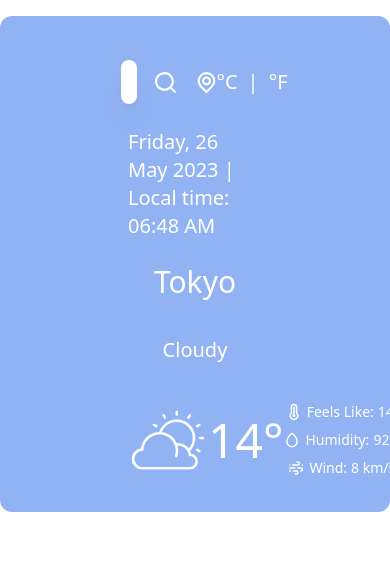
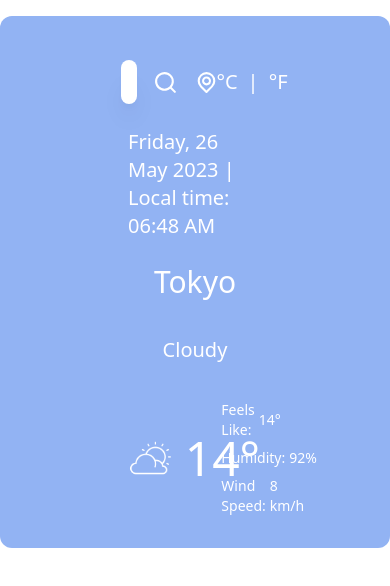
Before and after one commit to reactronauts/untitled-tide-app, a React (Vite) app: page /weather in a window 390 px wide. Shown: the top 586 px of the page. Built offline with nearby package versions, Linux system fonts and the light colour scheme.

Commit message:
C° and F° buttons now responsive

```diff
--- a/src/components/Inputs.jsx
+++ b/src/components/Inputs.jsx
@@ -1,7 +1,12 @@
 import React from 'react';
 import { UilSearch, UilLocationPoint } from '@iconscout/react-unicons';
 
-function Inputs({ handleSubmit, setName }) {
+function Inputs({ handleSubmit, setName, unit, setUnit }) {
+  const handleUnitChange = (event) => {
+    event.preventDefault();
+    setUnit(event.target.name);
+  };
+
   return (
     <div className='flex flex-row justify-center my-6'>
       <form onSubmit={handleSubmit} className="flex flex-row w-full items-center justify-center space-x-4">
@@ -24,11 +29,11 @@ function Inputs({ handleSubmit, setName }) {
         />
         </button>
         <div className='flex flex-row w-1/4 items-center justify-center'>
-          <button name='metric' className='text-xl text-white font-light cursor-pointer transition ease-out hover:scale-125'>
+          <button name='metric' className='text-xl text-white font-light cursor-pointer transition ease-out hover:scale-125' onClick={handleUnitChange}>
             °C
           </button>
           <p className='text-xl text-white mx-2.5'>|</p>
-          <button name='imperial' className='text-xl text-white font-light cursor-pointer transition ease-out hover:scale-125'>
+          <button name='imperial' className='text-xl text-white font-light cursor-pointer transition ease-out hover:scale-125' onClick={handleUnitChange}>
             °F
           </button>
         </div>
--- a/src/components/TemperatureAndDetails.jsx
+++ b/src/components/TemperatureAndDetails.jsx
@@ -9,61 +9,45 @@ import {
     UilSunset,
 } from '@iconscout/react-unicons'
 
-function TemperatureAndDetails({ data }) {
+function TemperatureAndDetails({ data, unit }) {
   return (
     <div className=''>
         <div className='flex items-center justify-center py-6 text-xl text-white'>
             <p>{data.description}</p>
         </div>
         <div className='flex flex-row items-center justify-between text-white py-3'>
+            <div className='w-1/3 flex justify-start'>
               <img
                   src={data.image}
                   alt=""
                   className='w-20'
               />
-            <p className='text-5xl'>{Math.round(data.celsius)}°</p>
+            </div>
+            <div className='w-1/3 flex justify-start'>
+              <p className='text-5xl ml-3'>{Math.round(unit === 'metric' ? data.celsius : data.celsius * 9 / 5 + 32)}°</p>
+            </div>
+            <div className='w-1/3'>
               <div className='flex flex-col space-y-2'>
-                <div className='flex font-light text-sm items-center justify-center'>
+                  <div className='flex font-light text-sm items-center justify-start'>
                       <UilTemperature size={18} className='mr-1' />
                       Feels Like:
-                    <span className='font-medium ml-1'>{Math.round(data.celsius)}°</span> {/* Need to replace with the actual 'feels like' data */}
+                      <span className='font-medium ml-1'>{Math.round(unit === 'metric' ? data.celsius : data.celsius * 9 / 5 + 32)}°</span> {/* Need to replace with the actual 'feels like' data */}
                   </div>
-                <div className='flex font-light text-sm items-center justify-center'>
+                  <div className='flex font-light text-sm items-center justify-start'>
                       <UilTear size={18} className='mr-1' />
                       Humidity:
-                    <span className='font-medium ml-1'>{Math.round(data.humidity)}%</span>
+                      <span className='font-medium ml-1'>{data.humidity}%</span>
                   </div>
-                <div className='flex font-light text-sm items-center justify-center'>
+                  <div className='flex font-light text-sm items-center justify-start'>
                       <UilWind size={18} className='mr-1' />
-                    Wind:
-                    <span className='font-medium ml-1'>{Math.round(data.wind)} km/h</span>
+                      Wind Speed:
+                      <span className='font-medium ml-1'>{Math.round(unit === 'metric' ? data.wind : data.wind * 0.621371)} {unit === 'metric' ? 'km/h' : 'mph'}</span>
                   </div>
               </div>
             </div>
-        {/* Uncomment and modify the below section with actual sunrise/sunset and high/low data */}
-        {/* <div className='flex flex-row items-center justify-center space-x-2 text-white text-sm py-3'>
-            <UilSun />
-            <p className='font-light'>
-                Rise: <span className='font-medium text-xs ml-1'>06:45 AM</span>
-            </p>
-            <p className='font-light'>|</p>
-            <UilSunset />
-            <p className='font-light'>
-                Set: <span className='font-medium text-xs ml-1'>07:35 AM</span>
-            </p>
-            <p className='font-light'>|</p>
-            <UilArrowUp />
-            <p className='font-light'>
-                High: <span className='font-medium text-xs ml-1'>45°</span>
-            </p>
-            <p className='font-light'>|</p>
-            <UilArrowDown />
-            <p className='font-light'>
-                Low: <span className='font-medium text-xs ml-1'>40°</span>
-            </p>
-        </div> */}
         </div>
-  )
+    </div>
+  );
 }
 
-export default TemperatureAndDetails
+export default TemperatureAndDetails;
--- a/src/pages/weatherPage.jsx
+++ b/src/pages/weatherPage.jsx
@@ -20,6 +20,7 @@ const WeatherPage = () => {
   })
 
   const [name, setName] = useState('');
+  const [unit, setUnit] = useState('metric');
 
   useEffect(() => {
     if (data && data.coord) {
@@ -37,7 +38,7 @@ const WeatherPage = () => {
 
   const handleClick = () => {
     if(name !== "") {
-      const apiUrl = `https://api.openweathermap.org/data/2.5/weather?q=${name}&appid=3f30f4fc409dcbbfeac403b001b1804e&units=metric`;
+      const apiUrl = `https://api.openweathermap.org/data/2.5/weather?q=${name}&appid=3f30f4fc409dcbbfeac403b001b1804e&units=${unit}`;
       axios.get(apiUrl)
         .then(res => {
           let imagePath = '';
@@ -82,9 +83,9 @@ const WeatherPage = () => {
 
   return (
     <div className='mx-auto max-w-screen-md mt-4 py-5 px-32 bg-custom-purple h-fit rounded-xl shadow-gray-400'>
-      <Inputs handleSubmit={handleSubmit} setName={setName} />
+      <Inputs handleSubmit={handleSubmit} setName={setName} unit={unit} setUnit={setUnit} />
       {data && <TimeAndLocation data={data} />}
-      {data && <TemperatureAndDetails data={data} />}
+      {data && <TemperatureAndDetails data={data} unit={unit} />}
     </div>
   );
 };
```
Lines whose indentation alone changed are shown as unchanged.
